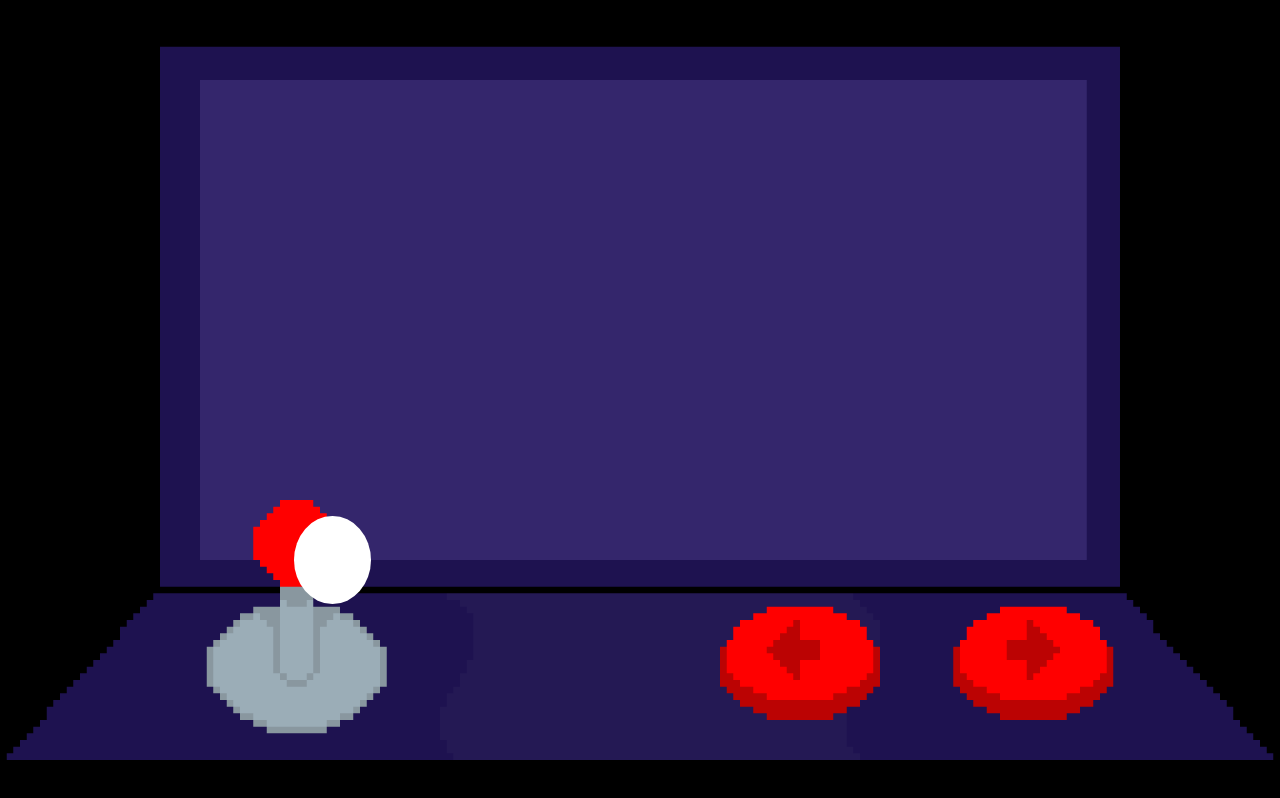
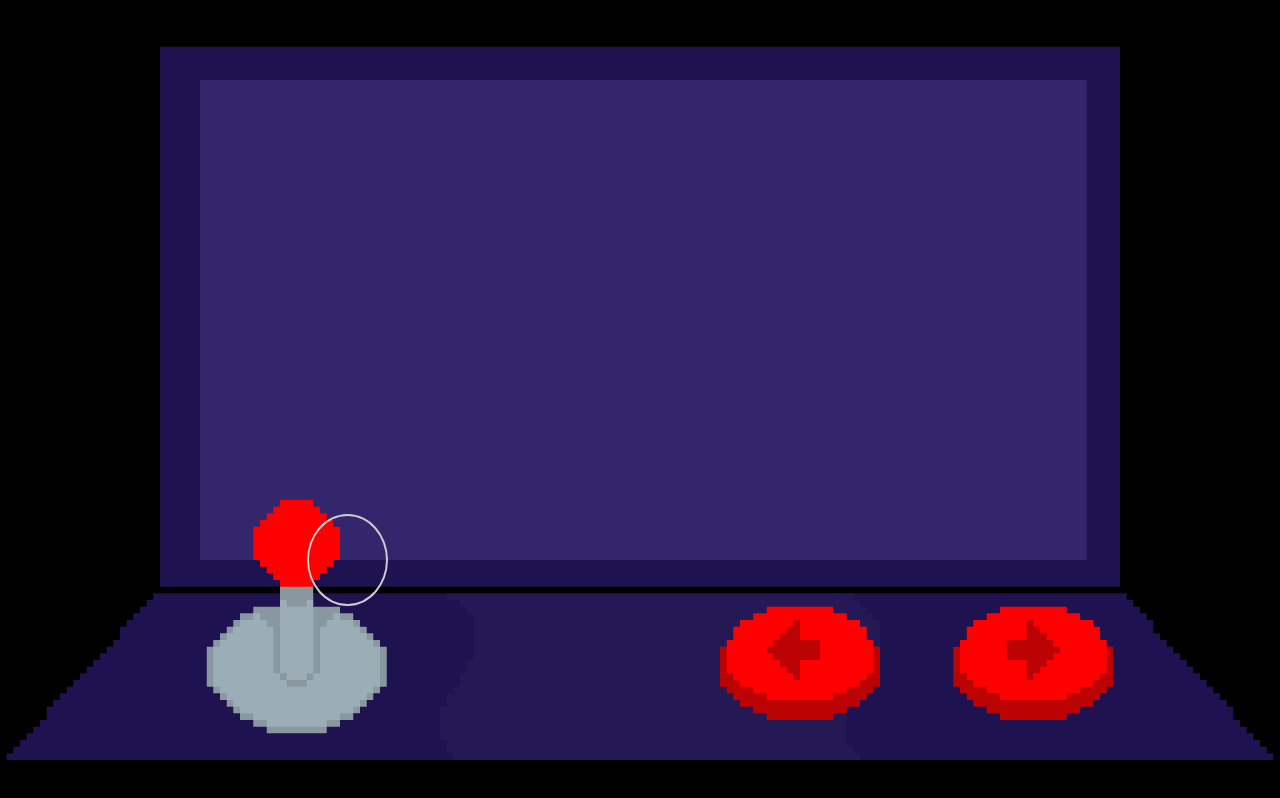
Before and after one commit to Reemolke/React, a React (Create React App) app in the folder pixelrun/pixelrun/: page / in a window 1280 px wide. Built offline with nearby package versions, Linux system fonts and the light colour scheme.

Commit message:
Improvement

```diff
--- a/pixelrun/pixelrun/src/App.css
+++ b/pixelrun/pixelrun/src/App.css
@@ -24,18 +24,20 @@ root{
 .stick{
   height: 11vh;  /* Altura relativa al 10% de la altura de la pantalla */
   width: 6vw;   /* Ancho relativo al 15% del ancho de la pantalla */
-  margin-top: 64.5vh;  /* Margen superior relativo a la altura de la pantalla */
-  margin-left: 23vw; /* Margen izquierdo relativo al ancho de la pantalla */
-  background-color: white;
+  margin-top: 64.2vh;  /* Margen superior relativo a la altura de la pantalla */
+  margin-right: 69.7vw; /* Margen izquierdo relativo al ancho de la pantalla */
   border-radius: 50%;
 }
 @media (max-width: 768px) {  /* Para pantallas más pequeñas como móviles */
   .stick {
     height: 10vh;
     width: 10vh;
-    background-color: red;
     margin-top: 58vh;
     margin-left: 18.25vw;
+    border-radius: 50%;
+  }
+  .bola{
+    background-color: red;
   }
 }
 .App-logo {
--- a/pixelrun/pixelrun/src/App.js
+++ b/pixelrun/pixelrun/src/App.js
@@ -1,8 +1,11 @@
 import './App.css';
 import Stick from './components/stick.js';
+import Screen from './components/screen.js';
 function App() {
   return (
     <div class="index">
+      <Screen pagina='2'/>
+
       <div class="botones">
         <Stick/>
         <div class="botonAtras"></div>
--- /dev/null
+++ b/pixelrun/pixelrun/src/components/screen.js
@@ -0,0 +1,11 @@
+import React from 'react';
+
+function Screen(pagina){
+    return(
+    <div className='pantalla'>
+
+    </div>
+    );
+}
+
+export default Screen;
--- a/pixelrun/pixelrun/src/components/stick.js
+++ b/pixelrun/pixelrun/src/components/stick.js
@@ -1,9 +1,124 @@
-import React from 'react';
 
-function Stick(props){
-    return(
-        <div class="stick"></div>
-    )
-}
+
+import React, { useState, useRef,useEffect } from 'react';
+
+const Stick = () => {
+  const [position, setPosition] = useState({ x: 50, y: 50 });
+  const containerRef = useRef(null);
+  const keyPressed = useRef(null);
+  const moveToMax = (direction) => {
+    const container = containerRef.current;
+    const rect = container.getBoundingClientRect();
+    switch (direction) {
+      case 'W':
+        setPosition({ x: position.x, y: 0 }); // Mover arriba
+        break;
+      case 'A':
+        setPosition({ x: 0, y: position.y }); // Mover a la izquierda
+        break;
+      case 'S':
+        setPosition({ x: position.x, y: 100 }); // Mover abajo
+        break;
+      case 'D':
+        setPosition({ x: 100, y: position.y }); // Mover a la derecha
+        break;
+      default:
+        break;
+    }
+  };
+
+  // Resetear a la posición original (50%, 50%)
+  const resetPosition = () => {
+    setPosition({ x: 50, y: 50 });
+  };
+
+  // Detectar la tecla presionada (WASD)
+  useEffect(() => {
+    const handleKeyDown = (e) => {
+      if (!keyPressed.current) {
+        keyPressed.current = e.key;
+        if (e.key === 'w' || e.key === 'W') {
+          moveToMax('W');
+        } else if (e.key === 'a' || e.key === 'A') {
+          moveToMax('A');
+        } else if (e.key === 's' || e.key === 'S') {
+          moveToMax('S');
+        } else if (e.key === 'd' || e.key === 'D') {
+          moveToMax('D');
+        }
+      }
+    };
+
+    const handleKeyUp = (e) => {
+      if (keyPressed.current === e.key) {
+        keyPressed.current = null;
+        resetPosition();
+      }
+    };
+
+    // Agregar event listeners para las teclas WASD
+    window.addEventListener('keydown', handleKeyDown);
+    window.addEventListener('keyup', handleKeyUp);
+
+    // Limpiar los event listeners cuando el componente se desmonte
+    return () => {
+      window.removeEventListener('keydown', handleKeyDown);
+      window.removeEventListener('keyup', handleKeyUp);
+    };
+  }, [position]);
+
+  const handleMouseMove = (e) => {
+    const container = containerRef.current;
+    const rect = container.getBoundingClientRect();
+    const newX = Math.min(Math.max(e.clientX - rect.left, 0), rect.width);
+    const newY = Math.min(Math.max(e.clientY - rect.top, 0), rect.height);
+
+    setPosition({
+      x: (newX / rect.width) * 100,
+      y: (newY / rect.height) * 100,
+    });
+  };
+
+  const handleMouseDown = (e) => {
+    e.preventDefault();
+    const moveListener = (e) => handleMouseMove(e);
+    const upListener = () => {
+    setPosition({ x: 50, y: 50 });
+      document.removeEventListener('mousemove', moveListener);
+      document.removeEventListener('mouseup', upListener);
+    };
+
+    document.addEventListener('mousemove', moveListener);
+    document.addEventListener('mouseup', upListener);
+  };
+
+  return (
+    <div
+        className='stick'
+      ref={containerRef}
+      style={{
+        position: 'relative',
+        width: '6vw',
+        height: '11vh',
+        border: '2px solid #ccc',
+      }}
+      onMouseDown={handleMouseDown}
+    >
+      <div className='bola'
+        style={{
+          position: 'absolute',
+          left: `${position.x}%`,
+          top: `${position.y}%`,
+          transform: 'translate(-50%, -50%)',
+          width: '6vw',
+          height: '11vh',
+          borderRadius: '50%',
+          cursor: 'pointer',
+        }}
+
+      />
+    </div>
+  );
+};
 
 export default Stick;
```
Also changed, not shown: 1 other file (tests, documents, lock files or other folders).
